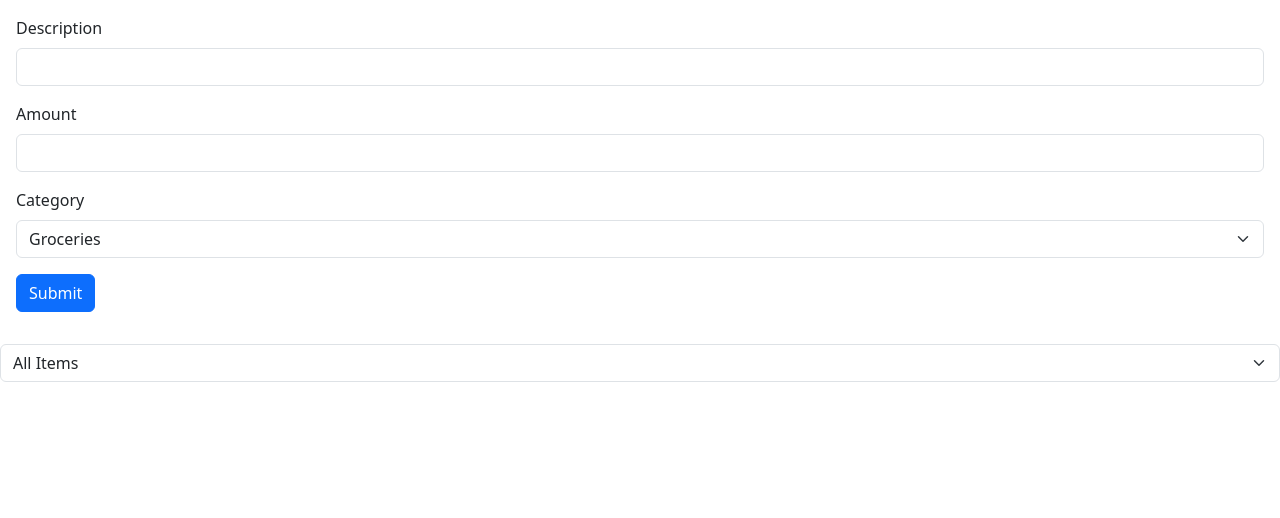
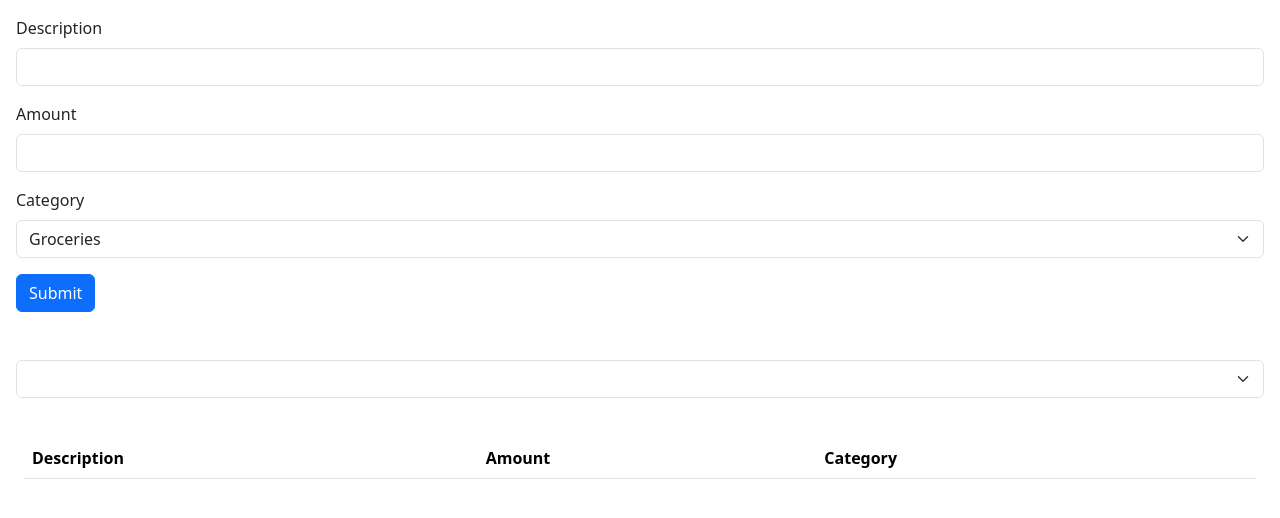
Before and after one commit to cwilliamson29/react-expense-tracker, a React (Vite) app: page / in a window 1280 px wide. Shown: the top 518 px of the page. Built offline with nearby package versions, Linux system fonts and the light colour scheme.

Commit message:
Working on expense list

```diff
--- a/src/App.tsx
+++ b/src/App.tsx
@@ -5,11 +5,13 @@ import Button from "./components/Button";
 import { produce } from "immer";
 import ExpandableText from "./components/ExpandableText";
 //import Form from "./components/form";
-import ExpenseTracker from "./components/ExpenseTracker";
-import ExpenseList from "./components/ExpenseList";
+import ExpenseTracker from "./expense-tracker/ExpenseForm";
+import ExpenseList from "./expense-tracker/ExpenseList";
 
 function App() {
   const categories = ["groceries", "utilities", "entertainment"];
+  const [activeCat, setActiveCat] = useState("all");
+
   const [db, setDB] = useState([
     { id: 1, description: "Eggs", amount: 3.99, category: "groceries" },
     { id: 2, description: "Bacon", amount: 4.99, category: "groceries" },
@@ -20,17 +22,31 @@ function App() {
 
   const addDB = (data) => {
     setDB([...db, data]);
-    console.log(db);
+    //console.log(db);
   };
   const getByCategory = (cat) => {
-    const data = db.find((cat) => data.category === cat);
+    if (cat === "all") return db;
+
+    const data = db.filter((item) => item.category === cat);
+    console.log("getbycategory finder");
+    console.log(data);
     return data;
+  };
+
+  const removeByName = (name) => {
+    setDB((current) =>
+      current.filter((itemName) => itemName.description !== name)
+    );
   };
 
   return (
     <div className="App">
       <ExpenseTracker categories={categories} dataFile={db} setData={addDB} />
-      <ExpenseList categories={categories} getByCat={getByCategory} />
+      <ExpenseList
+        categories={categories}
+        getByCat={getByCategory}
+        removeItem={removeByName}
+      />
     </div>
   );
 }
--- a/src/components/ExpenseList.tsx
+++ /dev/null
@@ -1,27 +0,0 @@
-import React from "react";
-
-interface Props {
-  categories: string[];
-  getByCat: () => void;
-}
-
-const ExpenseList = ({ categories, getByCat }: Props) => {
-  const capitalize = (str) => {
-    return str.charAt(0).toUpperCase() + str.slice(1);
-  };
-
-  return (
-    <div>
-      <select className="form-select" id="category">
-        <option value="all">All Items</option>
-        {categories.map((data, index) => (
-          <option key={index} value={data}>
-            {capitalize(data)}
-          </option>
-        ))}
-      </select>
-    </div>
-  );
-};
-
-export default ExpenseList;
--- /dev/null
+++ b/src/expense-tracker/ExpenseList.tsx
@@ -0,0 +1,85 @@
+import React, { useState } from "react";
+
+interface Props {
+  categories: string[];
+  getByCat: (cat) => void;
+  removeItem: (name) => void;
+}
+
+const ExpenseList = ({ categories, getByCat, removeItem }: Props) => {
+  const [category, setCategory] = useState("all");
+  const [get, setGet] = useState([]);
+
+  const capitalize = (str) => {
+    return str.charAt(0).toUpperCase() + str.slice(1);
+  };
+
+  //const getter = getByCat(category);
+
+  const handleChange = (e) => {
+    setCategory(e.target.value);
+    const a = getByCat(e.target.value);
+    setGet(a);
+    console.log(getComputedStyle);
+  };
+  const handleDelete = (item) => {
+    removeItem(item);
+    const getter = getByCat(category);
+    setGet(getter);
+    console.log(get);
+  };
+
+  return (
+    <div>
+      <div className="p-3">
+        <select
+          className="form-select"
+          id="category"
+          onChange={(e) => handleChange(e)}
+        >
+          <option value="null"></option>
+          <option value="all">All Items</option>
+          {categories.map((data, index) => (
+            <option key={index} value={data}>
+              {capitalize(data)}
+            </option>
+          ))}
+        </select>
+      </div>
+      <div className="p-4">
+        <table className="table caption-top">
+          <thead>
+            <tr>
+              <th scope="col">Description</th>
+              <th scope="col">Amount</th>
+              <th scope="col">Category</th>
+              <th scope="col"></th>
+            </tr>
+          </thead>
+          <tbody>
+            {get.map((data) => {
+              //console.log(data);
+              return (
+                <tr key={data.id}>
+                  <td>{data.description}</td>
+                  <td>${data.amount}</td>
+                  <td>{capitalize(data.category)}</td>
+                  <td>
+                    <button
+                      onClick={(e) => handleDelete(data.description)}
+                      className="btn btn-danger"
+                    >
+                      Delete
+                    </button>
+                  </td>
+                </tr>
+              );
+            })}
+          </tbody>
+        </table>
+      </div>
+    </div>
+  );
+};
+
+export default ExpenseList;
```
Also changed, not shown: src/expense-tracker/ExpenseSelecter.tsx (added, +23 -0 lines), src/expense-tracker/ExpenseForm.tsx (renamed from src/components/ExpenseTracker.tsx).
